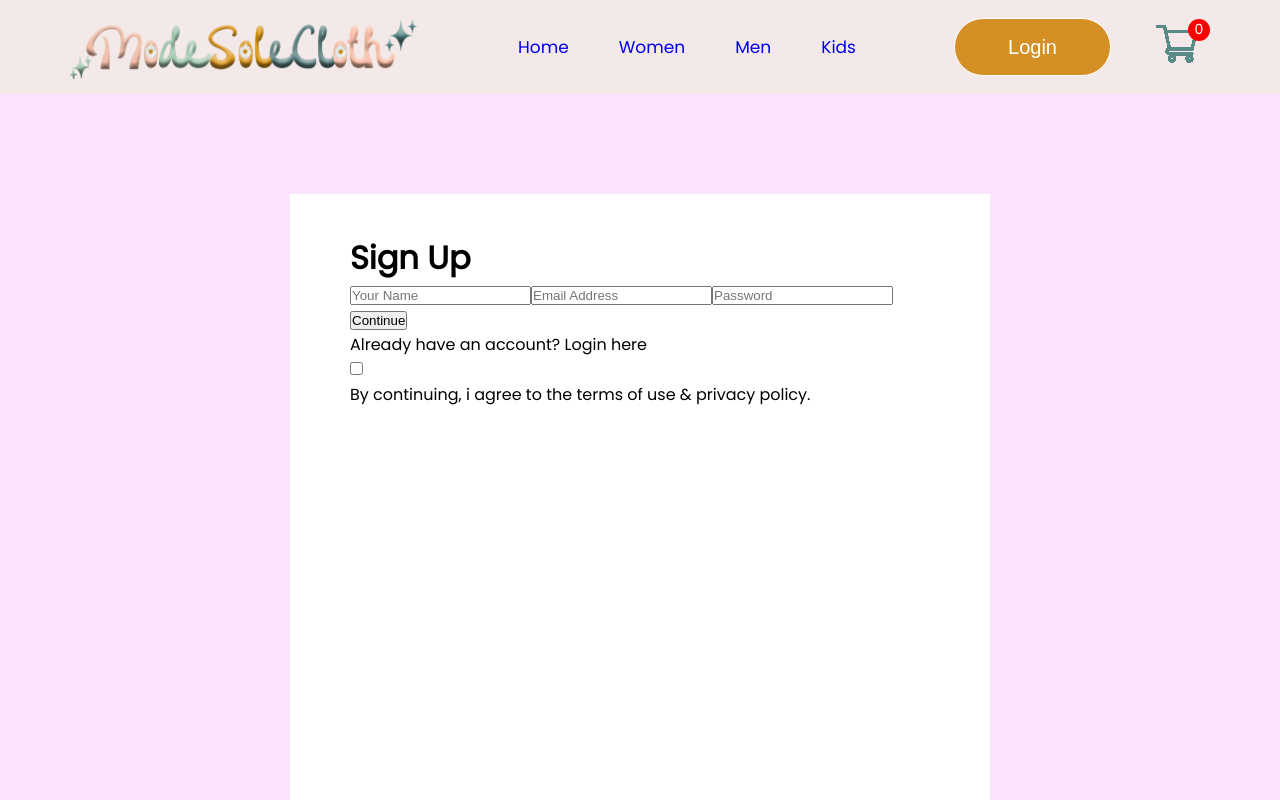
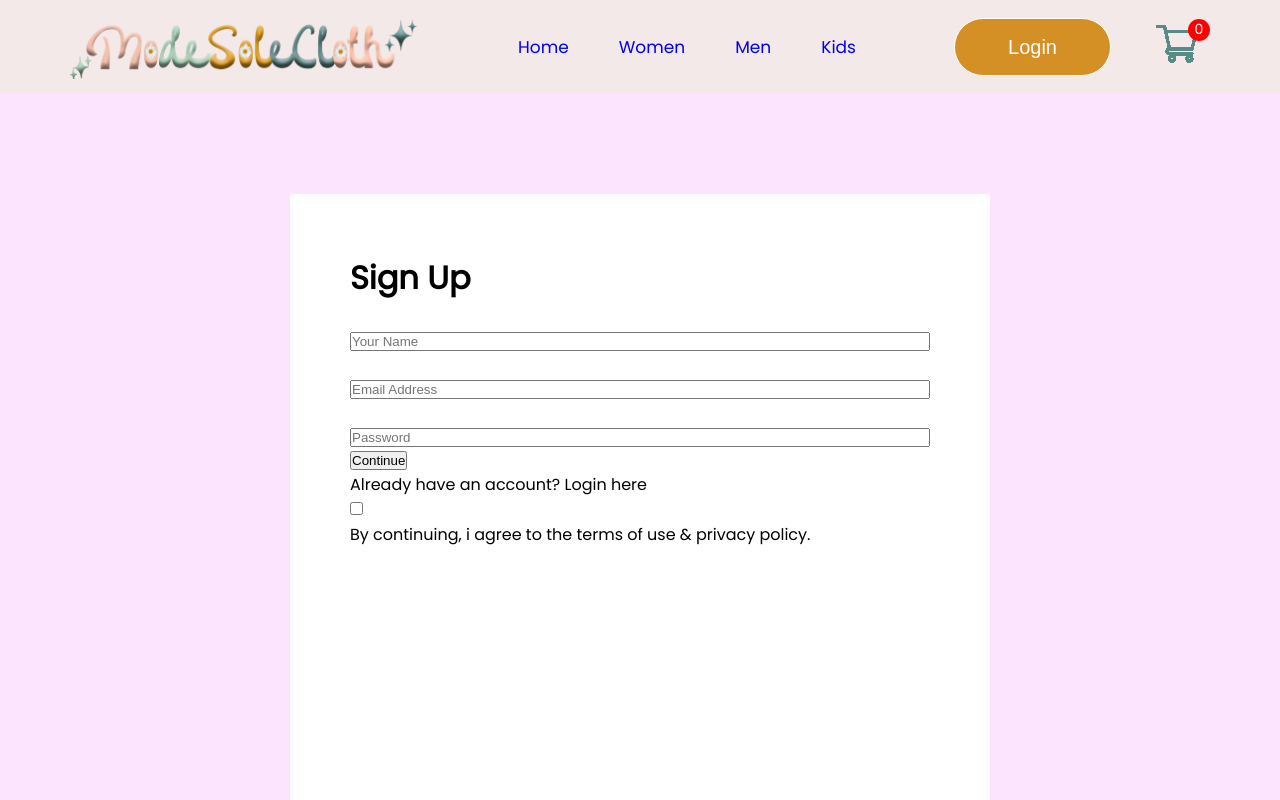
Before and after one commit to Cervera-jpg/ModeSoleCloth, a React (Create React App) app: page /login in a window 1280 px wide. Shown: the top 800 px of the page. Built offline with nearby package versions, Linux system fonts and the light colour scheme.

Commit message:
Update LoginPage.css

```diff
--- a/src/Pages/CSS/LoginPage.css
+++ b/src/Pages/CSS/LoginPage.css
@@ -11,3 +11,12 @@
   margin: auto;
   padding: 40px 60px;
 }
+.loginsignup-container h1 {
+  margin: 20px 0px;
+}
+.loginsignup-fields {
+  display: flex;
+  flex-direction: column;
+  gap: 29px;
+  margin-top: 30px;
+}
```
